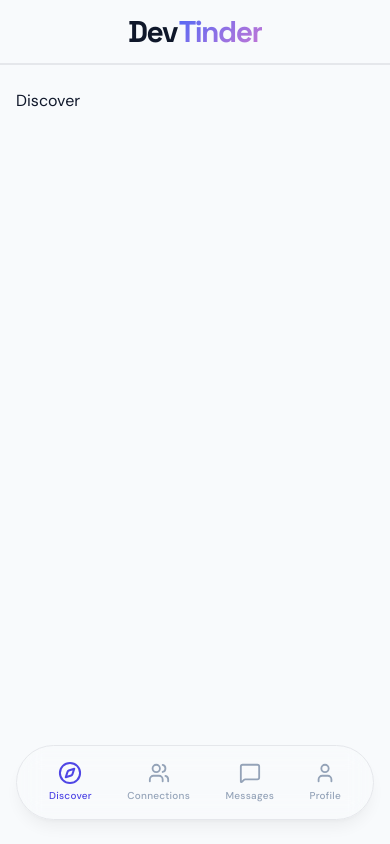
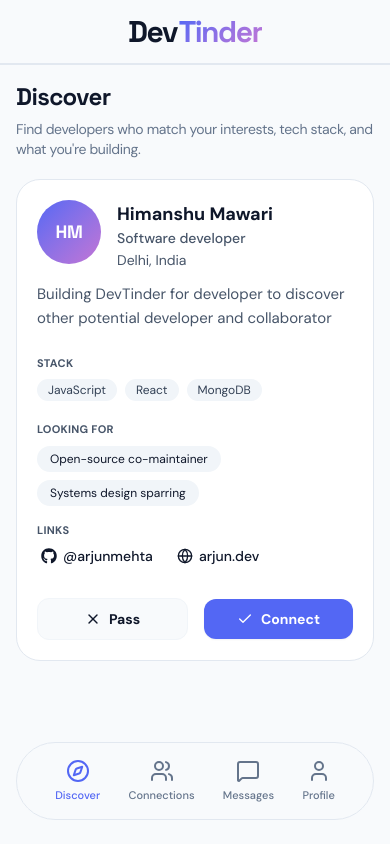
Before and after one commit to himanshu-mawari/devtinder-frontend, a React (Vite) app: page /discover in a window 390 px wide. Built offline with nearby package versions, Linux system fonts and the light colour scheme.

Commit message:
feat: implement responsive discover page

```diff
--- a/src/components/DesktopSidebar.jsx
+++ b/src/components/DesktopSidebar.jsx
@@ -34,7 +34,7 @@
       <div className="mt-auto border border-sidebar-border bg-background rounded-xl">
         <button className="flex items-center p-2.5 gap-3">
           <span
-            className=" rounded-full text-sm w-12 h-12 flex justify-center
+            className=" rounded-full text-sm text-white w-12 h-12 flex justify-center
            items-center bg-logo font-semibold font-heading "
           >
             HM
--- a/src/components/MobileBottomBar.jsx
+++ b/src/components/MobileBottomBar.jsx
@@ -3,8 +3,8 @@
 
 const MobileBottomBar = () => {
   return (
-    <div className="fixed bottom-6 left-0 right-0 z-50 flex justify-center px-4">
-      <nav className="flex w-full max-w-md items-center justify-between rounded-full border border-border/60 bg-background/80 px-6 py-2 backdrop-blur-md shadow-lg shadow-black/5">
+    <div className="fixed bottom-6 left-0 right-0 z-50 flex justify-center px-4 ">
+      <nav className="flex w-full max-w-xl items-center justify-around rounded-full border border-border  px-6 py-2 backdrop-blur bg-opacity-90 bg-background">
         {NAV_ITEMS.map((item) => {
           const Icon = item.icon;
 
@@ -21,19 +21,14 @@
                   )}
 
                   <Icon
-                    size={22}
-                    className={`relative z-10 transition-all duration-300 ease-out ${
-                      isActive
-                        ? "text-indigo-600 dark:text-indigo-400 scale-110"
-                        : "text-slate-400 group-hover:text-slate-600"
+                    className={`relative z-10 transition-all duration-300 ease-out  ${
+                      isActive ? "text-primary" : "text-muted"
                     }`}
                   />
 
                   <span
-                    className={`relative z-10 text-[10px] font-medium tracking-wide transition-all duration-300 ease-out ${
-                      isActive
-                        ? "text-indigo-600 dark:text-indigo-400 "
-                        : "text-slate-400 group-hover:text-slate-600"
+                    className={`relative z-10 text-[11px] font-medium  transition-all duration-300 ease-out ${
+                      isActive ? "text-primary " : "text-muted"
                     }`}
                   >
                     {item.label}
--- a/src/components/MobileTopbar.jsx
+++ b/src/components/MobileTopbar.jsx
@@ -3,8 +3,8 @@
 const MobileTopbar = () => {
   return (
 
-    <header className="sticky top-0 z-40 flex h-16 w-full items-center justify-center border-b border-border transition-all">
-      <h1 className="font-heading flex items-center text-3xl font-black tracking-tighter leading-none select-none">
+    <header>
+      <h1 className="font-heading  bg-background/85 text-3xl font-black tracking-tighter leading-none select-none sticky top-0 z-40 flex h-16 w-full items-center justify-center border-b border-border transition-all">
         <span className="text-foreground">Dev</span>
         <span className="bg-logo bg-clip-text text-transparent ml-0.5">
           Tinder
--- /dev/null
+++ b/src/data/developer.js
@@ -0,0 +1,15 @@
+export const developer = {
+  id: "dev_001",
+  name: "Himanshu Mawari",
+  username: "himanshu-mawari",
+  role: "Software developer",
+  avatarUrl:
+    "https://img.freepik.com/premium-vector/profile-icon_838328-1033.jpg",
+  avatar: "/images/arjun.jpg",
+  location: "Delhi,   India",
+  bio: "Building DevTinder for developer to discover other potential  developer and collaborator ",
+  techStack: ["JavaScript", "React", "MongoDB", "Express" , "Socket.io"],
+  github: "github.com/himanshu-mawari",
+  portfolio: "himanshu.dev",
+  tagLines: ["Open-source co-maintainer", "Systems design sparring"],
+};
--- a/src/layouts/AppLayout.jsx
+++ b/src/layouts/AppLayout.jsx
@@ -4,8 +4,8 @@
   import { Outlet } from "react-router-dom";
 const AppLayout = () => {
   return (
-    <div className="flex min-h-screen ">
-      <aside className="hidden w-64 shrink-0 border-r border-border bg-sidebar border-sidebar-border md:block">
+    <div className="flex min-h-screen  ">
+      <aside className="hidden w-64 shrink-0 border-r  bg-sidebar border-sidebar-border [@media(min-width:900px)]:block">
         <DesktopSidebar />
       </aside>
 
@@ -15,13 +15,12 @@
         </header>
 
         <main className="flex-1 ">
-          <div className="px-4 pt-6 pb-28 md:ml-64 md:px-8 md:pt-8 md:pb-12 max-w-5xl">
-
-          <Outlet />
-          </div>
+     <div className="px-4 pt-4 pb-28 sm:px-6 md:p-8 2xl:p-6 w-full max-w-2xl xl:max-w-3xl mx-auto">
+    <Outlet />
+  </div>
         </main>
 
-        <footer className="md:hidden">
+        <footer className="sidebar:hidden">
           <MobileBottomBar />
         </footer>
       </div>
--- a/src/pages/Discover.jsx
+++ b/src/pages/Discover.jsx
@@ -1,9 +1,153 @@
-import React from 'react'
+import React from "react";
+import { developer } from "../data/developer";
+import { Globe, Check, X } from "lucide-react";
+import { FaGithub } from "react-icons/fa";
+
+// TODO : Make card responsive for tablet check on  1280 × 800
+
+const getProfileInitials = (name) => {
+  return name
+    .split(/\s+/)
+    .map((alph) => alph[0])
+    .join("");
+};
 
 const Discover = () => {
   return (
-    <div>Discover</div>
-  )
-}
+  <div className="w-full">
+    <div className="flex flex-col">
 
-export default Discover
+      {/* Header section (768px+ typography locked) */}
+      <header>
+        <h1 className="font-heading text-2xl md:text-3xl font-semibold md:font-bold tracking-tight">
+          Discover
+        </h1>
+        <p className="text-sm md:text-base tracking-tight text-muted mt-1.5">
+          Find developers who match your interests, tech stack, and what
+          you're building.
+        </p>
+      </header>
+
+      {/* Main Profile Article */}
+      <article className="w-full border border-border bg-card p-5 sm:p-6 md:p-8 rounded-3xl mt-5 md:mt-8 xl:mt-10   xl:px-10 xl:py-7">
+        <div className="flex gap-4 md:gap-6 items-start">
+          {/* Tablet & Desktop Avatar */}
+          <span className="hidden bg-logo w-20 h-20 rounded-full justify-center items-center font-heading font-semibold tracking-tight text-primary-foreground text-xl sm:flex shrink-0">
+            {getProfileInitials(developer.name)}
+          </span>
+
+          {/* Mobile Avatar */}
+          <span className="bg-logo w-16 h-16 rounded-full flex justify-center items-center font-heading font-semibold tracking-tight text-primary-foreground text-lg sm:hidden shrink-0">
+            {getProfileInitials(developer.name)}
+          </span>
+
+          {/* Identity details */}
+          <div className="flex-1 min-w-0 mb-3 md:mb-4">
+            <h2 className="text-lg md:text-2xl text-text font-bold text-gray-900">
+              {developer.name}
+            </h2>
+
+            <p className="text-sm md:text-base font-medium text-muted-foreground">
+              {developer.role}
+            </p>
+
+            <p className="text-sm md:text-base text-muted-foreground mt-0.5 flex items-center">
+              {developer.location}
+            </p>
+          </div>
+        </div>
+
+        {/* Bio Text */}
+        <p className="text-[15px] md:text-base leading-relaxed text-muted-foreground line-clamp-3 [@media(max-height:740px)]:line-clamp-2">
+          {developer.bio}
+        </p>
+
+        <div className="mt-6 space-y-4 md:space-y-5 2xl:space-y-4">
+          {/* STACK */}
+          <div>
+            <h3 className="text-[11px] md:text-xs uppercase font-semibold tracking-wide text-muted-foreground mb-2">
+              Stack
+            </h3>
+            <div className="flex flex-wrap gap-2 md:gap-3">
+              {developer.techStack.slice(0, 3).map((tech) => (
+                <div
+                  key={tech}
+                  className="inline-flex items-center border px-2.5 py-0.5 md:px-3.5 md:py-1 text-xs md:text-sm transition-colors focus:outline-none focus:ring-2 focus:ring-ring focus:ring-offset-2 border-transparent bg-secondary text-secondary-foreground rounded-full font-normal"
+                >
+                  {tech}
+                </div>
+              ))}
+            </div>
+          </div>
+
+          {/* LOOKING FOR */}
+          <div className="pt-1 [@media(max-height:700px)]:hidden">
+            <h3 className="text-[11px] md:text-xs uppercase font-semibold tracking-wide text-muted-foreground mb-2">
+              Looking for
+            </h3>
+            <div className="flex items-center gap-2 md:gap-3 flex-wrap">
+              {developer.tagLines.map((line) => (
+                <div
+                  key={line}
+                  className="inline-flex items-center justify-center text-xs md:text-sm text-foreground rounded-full border border-transparent bg-secondary px-3 py-1 md:px-4 md:py-1.5 gap-2 [@media(max-height:740px)]:[&:nth-child(n+2)]:hidden"
+                >
+                  {line}
+                </div>
+              ))}
+            </div>
+          </div>
+
+          {/* LINKS */}
+          <div>
+            <h3 className="text-[11px] md:text-xs uppercase font-semibold tracking-wide text-muted-foreground mb-2">
+              Links
+            </h3>
+            <div className="flex items-center ml-1 gap-6 text-sm md:text-base text-text font-medium">
+              <a
+                href="https://github.com/arjunmehta"
+                target="_blank"
+                rel="noopener noreferrer"
+                className="flex items-center gap-1.5 transition-colors hover:underline"
+              >
+                <FaGithub className="w-4 h-4 md:w-5 md:h-5 shrink-0" />
+                <span>@arjunmehta</span>
+              </a>
+
+              <a
+                href="https://arjun.dev"
+                target="_blank"
+                rel="noopener noreferrer"
+                className="flex items-center gap-1.5 transition-colors hover:underline"
+              >
+                <Globe className="w-4 h-4 md:w-5 md:h-5 shrink-0" />
+                <span>arjun.dev</span>
+              </a>
+            </div>
+          </div>
+
+          {/* ACTION BUTTONS */}
+          <div className="flex items-center justify-center md:justify-around gap-4 pt-4 md:pt-6 ">
+            <button
+              type="button"
+              className="flex flex-1 md:flex-initial md:w-64 items-center justify-center gap-2 rounded-xl bg-background px-4 py-2.5 md:py-3 text-sm md:text-base font-semibold text-foreground transition-transform duration-100 ease-out cursor-pointer select-none active:scale-95 border border-input hover:bg-accent hover:text-accent-foreground xl:max-w-52"
+            >
+              <X className="w-4 h-4 md:w-5 md:h-5" />
+              <span>Pass</span>
+            </button>
+
+            <button
+              type="button"
+              className="flex flex-1 md:flex-initial md:w-64 items-center justify-center gap-2 rounded-xl bg-primary px-4 py-2.5 md:py-3 text-sm md:text-base font-semibold text-primary-foreground hover:opacity-90 transition-transform duration-100 ease-out cursor-pointer select-none active:scale-95 shadow-sm  xl:max-w-52"
+            >
+              <Check className="w-4 h-4 md:w-5 md:h-5" />
+              <span>Connect</span>
+            </button>
+          </div>
+        </div>
+      </article>
+    </div>
+  </div>
+);
+};
+
+export default Discover;
--- a/tailwind.config.js
+++ b/tailwind.config.js
@@ -8,12 +8,22 @@
         card: "var(--color-card)",
 
         primary: "var(--color-primary)",
+        "primary-foreground": "var(--color-primary-foreground)",
+        secondary: "var(--color-secondary)",
+        "secondary-foreground": "var(--color-secondary-foreground)",
+
         accent: "var(--color-accent)",
+        "accent-foreground": "var(--color-accent-foreground)",
 
         "sidebar-border": "var(--sidebar-border)",
 
+        border: "var(--border)",
+
         text: "var(--color-text)",
         muted: "var(--color-text-muted)",
+        "muted-foreground": "var(--muted-foreground)",
+
+        input: "var(--color-input)"
       },
 
       backgroundImage: {
@@ -28,6 +38,10 @@
         sans: ["DM Sans", "sans-serif"],
         heading: ["Space Grotesk", "sans-serif"],
       },
+
+      screens:{
+        sidebar: "900px"
+      }
     },
   },
 };
```
Also changed, not shown: src/index.css (+63 -37 lines).
